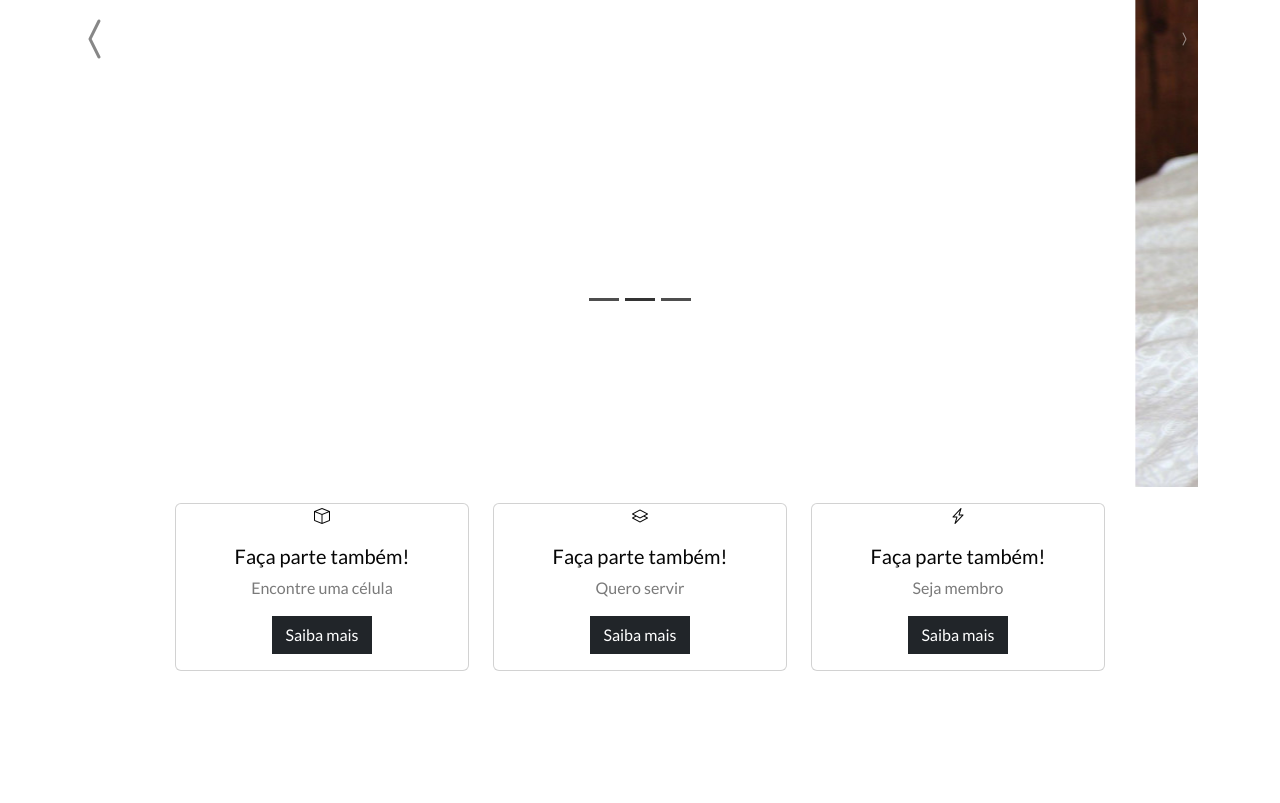
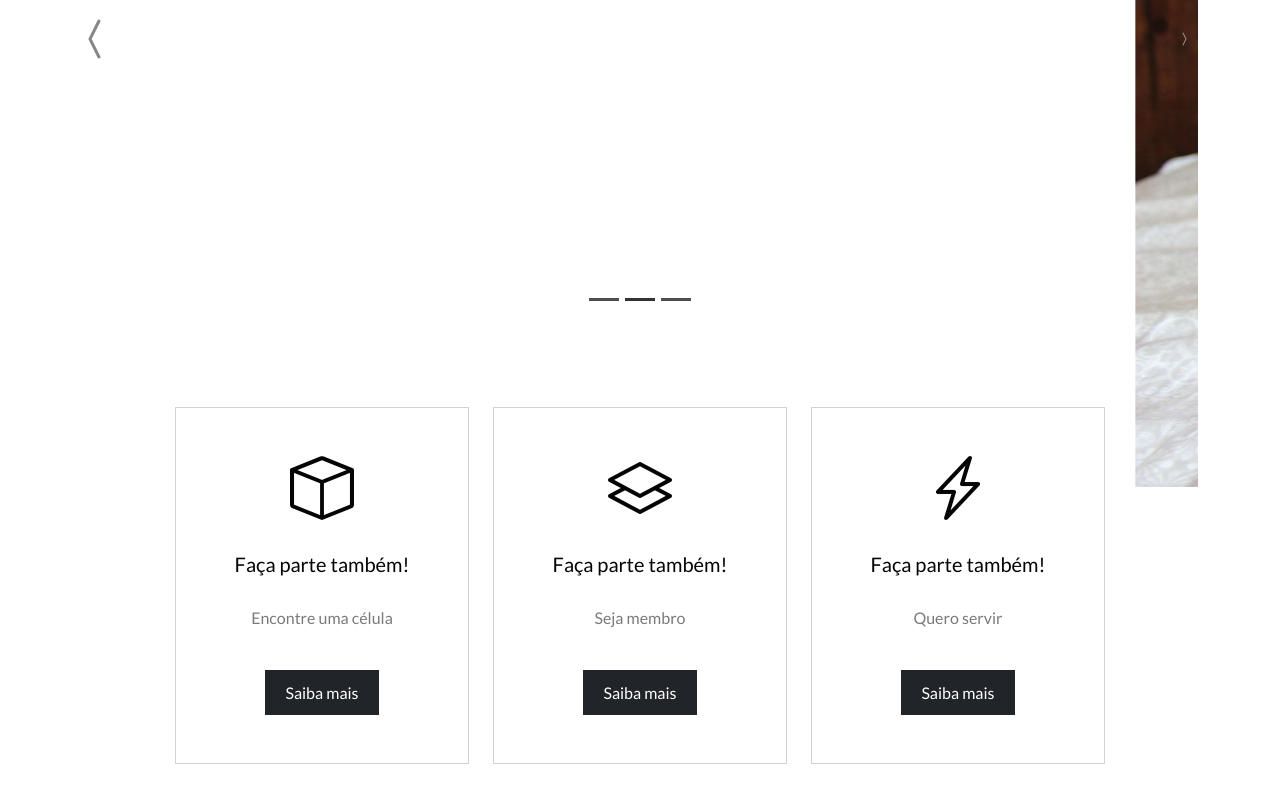
Before and after one commit to layanneleal/IgrejaBatista, a plain HTML site: page index.html in a window 1280 px wide. Shown: the part 361-1164 px from the top of the page. Before the commit the page ends 1032 px from the top, so only its background shows below. Drawn offline with nearby package versions, Linux system fonts and the light colour scheme.

Commit message:
Not finished

```diff
--- a/index.html
+++ b/index.html
@@ -143,7 +143,7 @@
               <div class="card-body">
                 <h5 class="card-title primary-color">Faça parte também!</h5>
                 <p class="card-text secondary-color">
-                  Quero servir
+                  Seja membro
                 </p>
                 <a href="#" class="btn btn-dark">Saiba mais</a>
               </div>
@@ -155,7 +155,7 @@
               <div class="card-body">
                 <h5 class="card-title primary-color">Faça parte também!</h5>
                 <p class="card-text secondary-color">
-                  Seja membro
+                  Quero servir
                 </p>
                 <a href="#" class="btn btn-dark">Saiba mais</a>
               </div>
--- a/style.css
+++ b/style.css
@@ -115,3 +115,33 @@
     bottom: 7em;
   }
 }
+
+/* MINI BANNERS*/
+#mini-banners {
+  margin-bottom: 4em;
+}
+
+#mini-banners .card {
+  padding: 2em 0.3em;
+  border-radius: 0;
+  margin-bottom: 1em;
+}
+
+#mini-banners i {
+  font-size: 4em;
+}
+
+#mini-banners .card-title {
+  margin-bottom: 1.5em;
+}
+
+#mini-banners .btn {
+  margin-top: 1.5em;
+  padding: 0.6em 1.2em;
+}
+
+@media (min-width: 768px) {
+  #mini-banners {
+    margin-top: -6em;
+  }
+}
```
